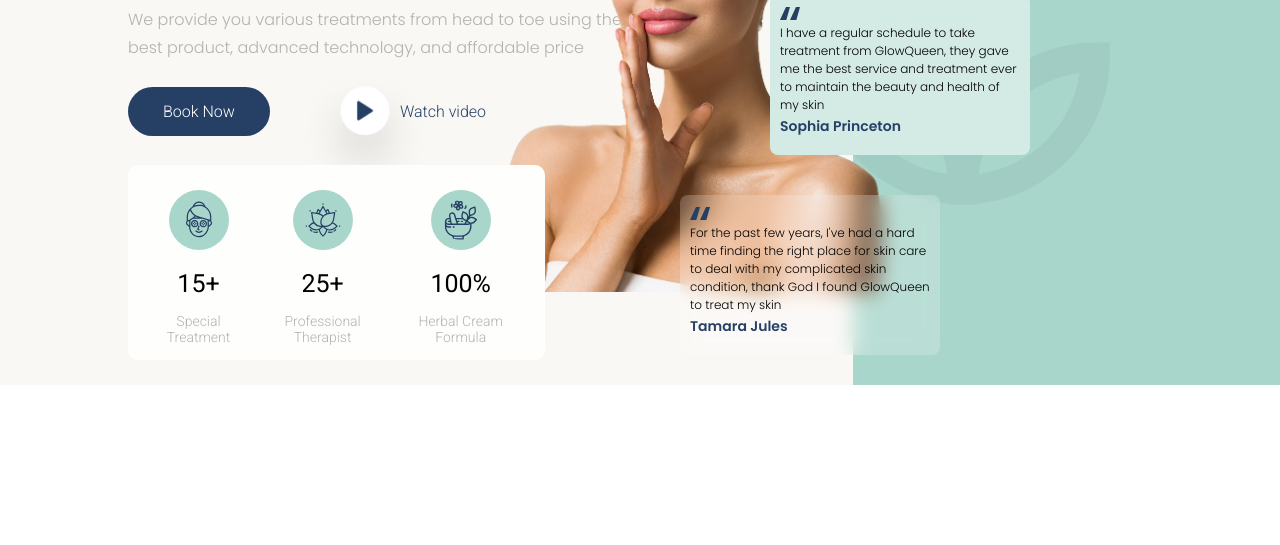
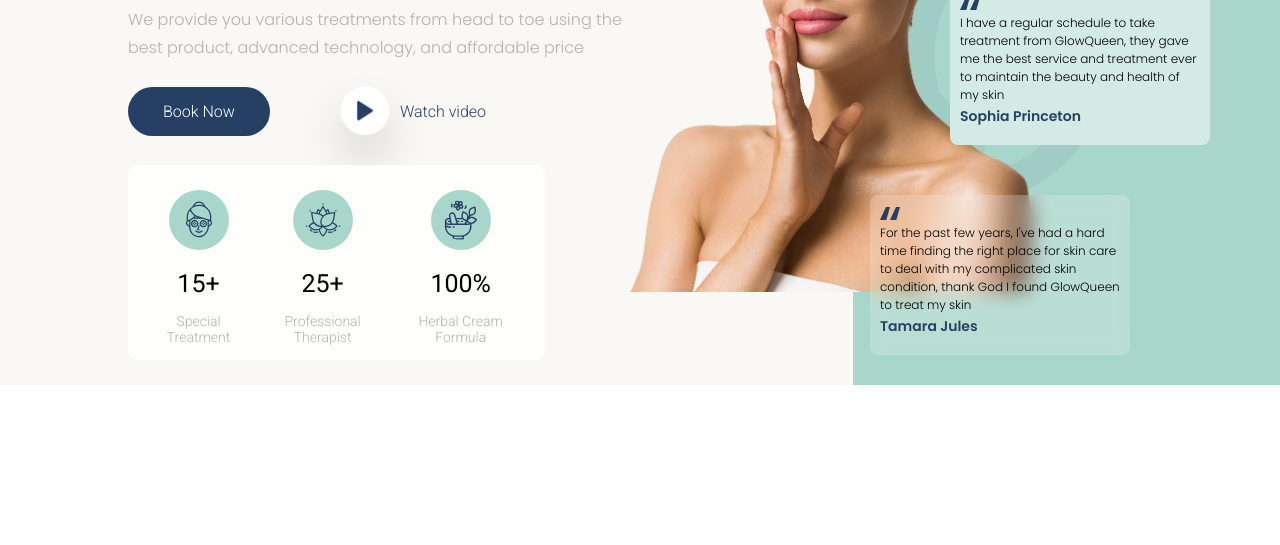
Before and after one commit to sdsiridia/headspa1, a website built with Vite: page index.html in a window 1280 px wide. Shown: the part 255-800 px from the top of the page. Built offline with nearby package versions, Linux system fonts and the light colour scheme; files whose address does not match are found by name.

Commit message:
Cambio de lugar todo dentro del div

```diff
--- a/index.html
+++ b/index.html
@@ -59,7 +59,6 @@
         </nav>
         <figure><img class="lotus" src="./img/vector.svg" alt=""></figure>
       </div>
-    </div>
 
       <section class="items">
           <div class="items__features">
@@ -95,7 +94,8 @@
         </section>
 
 
-    <div id="app"></div>
+        <!-- <div id="app"></div> -->
+      </div>
+  </body>
   <script type="module" src="/src/main.js"></script>
-  </body>
 </html>
--- a/package.json
+++ b/package.json
@@ -6,9 +6,12 @@
   "scripts": {
     "dev": "vite",
     "build": "vite build",
-    "preview": "vite preview"
+    "preview": "vite preview",
+    "predeploy": "npm run build",
+    "deploy": "gh-pages -d dist"
   },
   "devDependencies": {
+    "gh-pages": "^6.3.0",
     "sass": "^1.93.2",
     "vite": "^7.1.2"
   }
--- a/sass/components/_frases.scss
+++ b/sass/components/_frases.scss
@@ -13,8 +13,8 @@ div.frase1 {
     padding: 10px;
     overflow-wrap: break-word;
     background-color: #d4eae5;
-    top: 250px;
-    right: 250px;
+    top: 240px;
+    right: 70px;
     z-index: 2;
     border-radius: 8px;
 
@@ -46,7 +46,7 @@ div.frase2 {
     overflow-wrap: break-word;
     background-color: #d4eae5;
     top: 450px;
-    right: 340px;
+    right: 150px;
     z-index: 2;
     border-radius: 8px;
     backdrop-filter: blur(10px); // para el efecto de desenfoque
--- a/sass/components/_picture.scss
+++ b/sass/components/_picture.scss
@@ -6,7 +6,7 @@
 img.women {
     position: absolute;
     top: 15px;
-    right: 250px;
+    right: 100px;
     width: 60%;
     z-index: 1;
 }
--- /dev/null
+++ b/vite.config.ts
@@ -0,0 +1,6 @@
+import { defineConfig } from "vite";
+
+
+export default defineConfig({
+    base: "https://sdsiridia.github.io/headspa1/",
+});
```
Also changed, not shown: 1 other file. Lines whose indentation alone changed are shown as unchanged.
